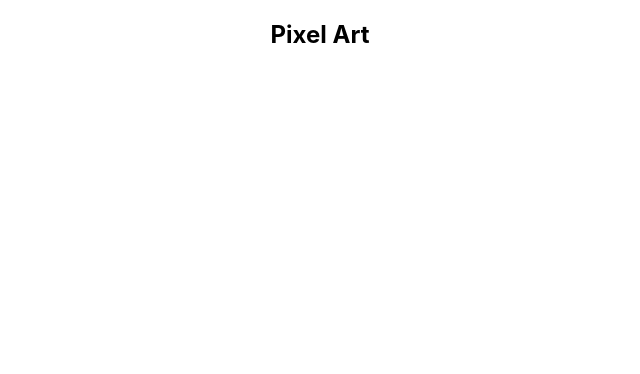
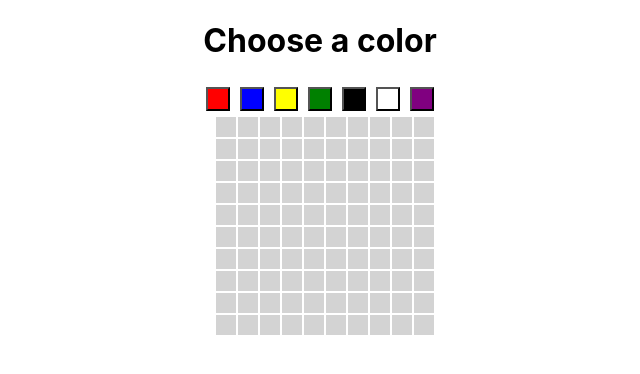
Before and after one commit to best-lucky1030/react-js-code-challenges-linkedin, a React (Create React App) app: page / in a window 1280 px wide. Shown: the top 374 px of the page, without its empty margins (320-960 px from the left). Built offline with nearby package versions, Linux system fonts and the light colour scheme.

Commit message:
complete pixel-art component

```diff
--- a/src/08-pixel-art/PixelArt.js
+++ b/src/08-pixel-art/PixelArt.js
@@ -1,9 +1,68 @@
-import { useContext, useState } from "react";
+import { createContext, useContext, useState } from "react";
+
+const colorContext = createContext({
+    color: "lightgray",
+    setColor: () => { },
+});
+
+function ColorPicker() {
+    const { setColor } = useContext(colorContext);
+    const colors = ["red", "blue", "yellow", "green", "black", "white", "purple"];
+    return (
+        <div>
+            <h1>Choose a color</h1>
+            {colors.map((color) => (
+                <button
+                    key={color}
+                    style={{ backgroundColor: color }}
+                    onClick={() => setColor(color)}
+                />
+            ))}
+        </div>
+    );
+}
+
+function Pixel() {
+    const { color } = useContext(colorContext);
+    const [pixelColor, setPixelColor] = useState("lightgray");
+    return (
+        <div
+            onClick={() => setPixelColor(color)}
+            style={{
+                height: "20px",
+                width: "20px",
+                backgroundColor: pixelColor,
+                margin: "1px",
+            }}
+        />
+    );
+}
+
+function Pixels() {
+    const pixels = [];
+    for (let i = 0; i < 100; i++) pixels.push(<Pixel key={i} />);
+    return (
+        <div
+            style={{
+                display: "grid",
+                gridTemplateColumns: "repeat(10, 1fr)",
+                width: "210px",
+                margin: "0 auto",
+            }}
+        >
+            {pixels}
+        </div>
+    );
+}
 
 export default function PixelArt() {
+    const [color, setColor] = useState("lightgray");
     return (
-        <div>
-            <h2>Pixel Art</h2>
-        </div>
-    )
+        <colorContext.Provider value={{ color, setColor }}>
+            <div>
+                <ColorPicker />
+                <Pixels />
+            </div>
+        </colorContext.Provider>
+    );
 }
```
